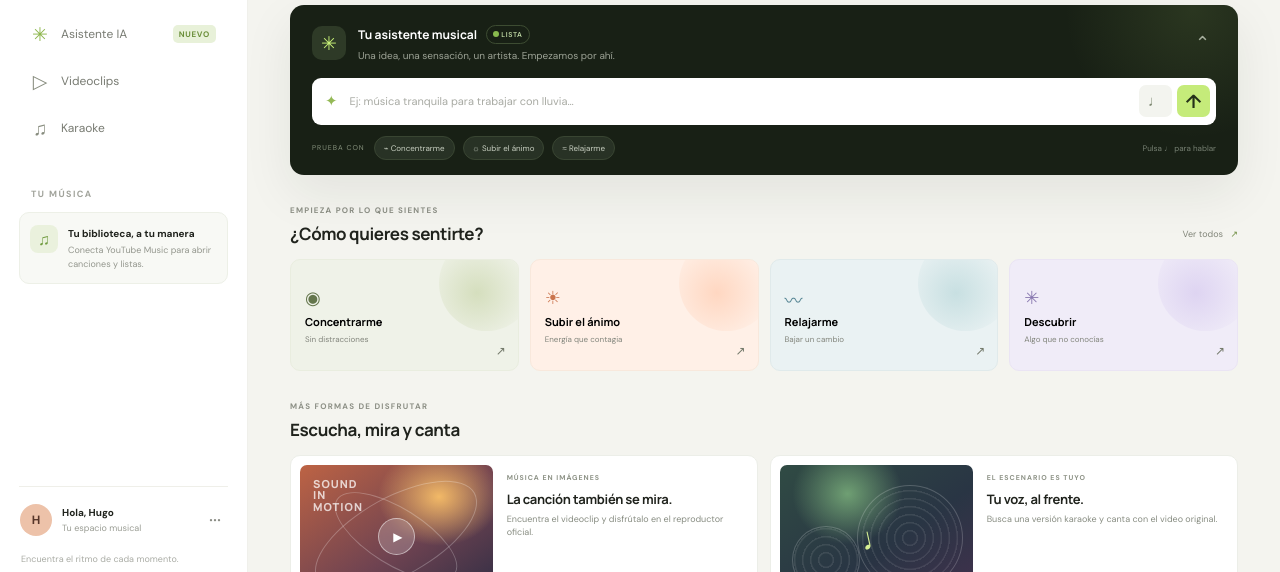
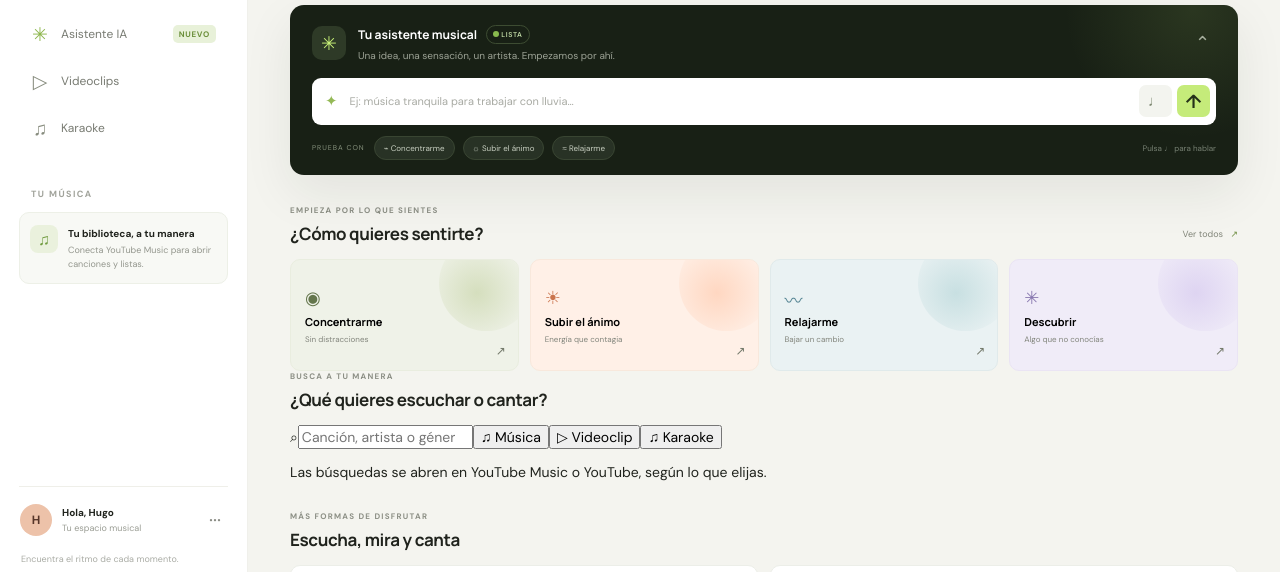
Before and after one commit to hugokamus-max/MyMusicAI, a website: page index.html in a window 1280 px wide. Shown: the part 217-789 px from the top of the page. Drawn offline with Linux system fonts and the light colour scheme.

Commit message:
feat: add direct music and video search

```diff
--- a/index.html
+++ b/index.html
@@ -57,6 +57,8 @@
           </div>
         </section>
 
+        <section class="quick-search" id="quickSearch"><div class="section-heading"><div><p class="eyebrow">BUSCA A TU MANERA</p><h2>¿Qué quieres escuchar o cantar?</h2></div></div><form id="musicSearchForm" class="music-search-form"><label class="search-input-wrap"><span aria-hidden="true">⌕</span><input id="musicSearchInput" type="search" placeholder="Canción, artista o género…" autocomplete="off" aria-label="Buscar canción, artista o género" /></label><button class="search-choice primary" type="submit">♫ Música</button><button class="search-choice" type="button" data-search-type="video">▷ Videoclip</button><button class="search-choice" type="button" data-search-type="karaoke">♫ Karaoke</button></form><p class="search-note">Las búsquedas se abren en YouTube Music o YouTube, según lo que elijas.</p></section>
+
         <section class="extras-section" id="extrasSection"><div class="section-heading"><div><p class="eyebrow">MÁS FORMAS DE DISFRUTAR</p><h2>Escucha, mira y canta</h2></div></div><div class="extras-grid">
           <article class="extra-card video-extra"><div class="extra-art video-art"><span class="art-orbit orbit-one"></span><span class="art-orbit orbit-two"></span><span class="art-play">▶</span><span class="art-caption">SOUND<br/>IN<br/>MOTION</span><span class="art-label">VIDEOCLIPS</span></div><div class="extra-copy"><span class="extra-kicker">MÚSICA EN IMÁGENES</span><h3>La canción también se mira.</h3><p>Encuentra el videoclip y disfrútalo en el reproductor oficial.</p><button class="extra-button" id="videosButton">Explorar videoclips <span>↗</span></button></div></article>
           <article class="extra-card karaoke-extra"><div class="extra-art karaoke-art"><span class="karaoke-disc disc-a"></span><span class="karaoke-disc disc-b"></span><span class="karaoke-mic">♩</span><span class="art-label">KARAOKE CLUB</span><span class="karaoke-wave">〰 〰 〰</span></div><div class="extra-copy"><span class="extra-kicker">EL ESCENARIO ES TUYO</span><h3>Tu voz, al frente.</h3><p>Busca una versión karaoke y canta con el video original.</p><button class="extra-button" id="karaokeButton">Encontrar karaoke <span>↗</span></button></div></article>
```
